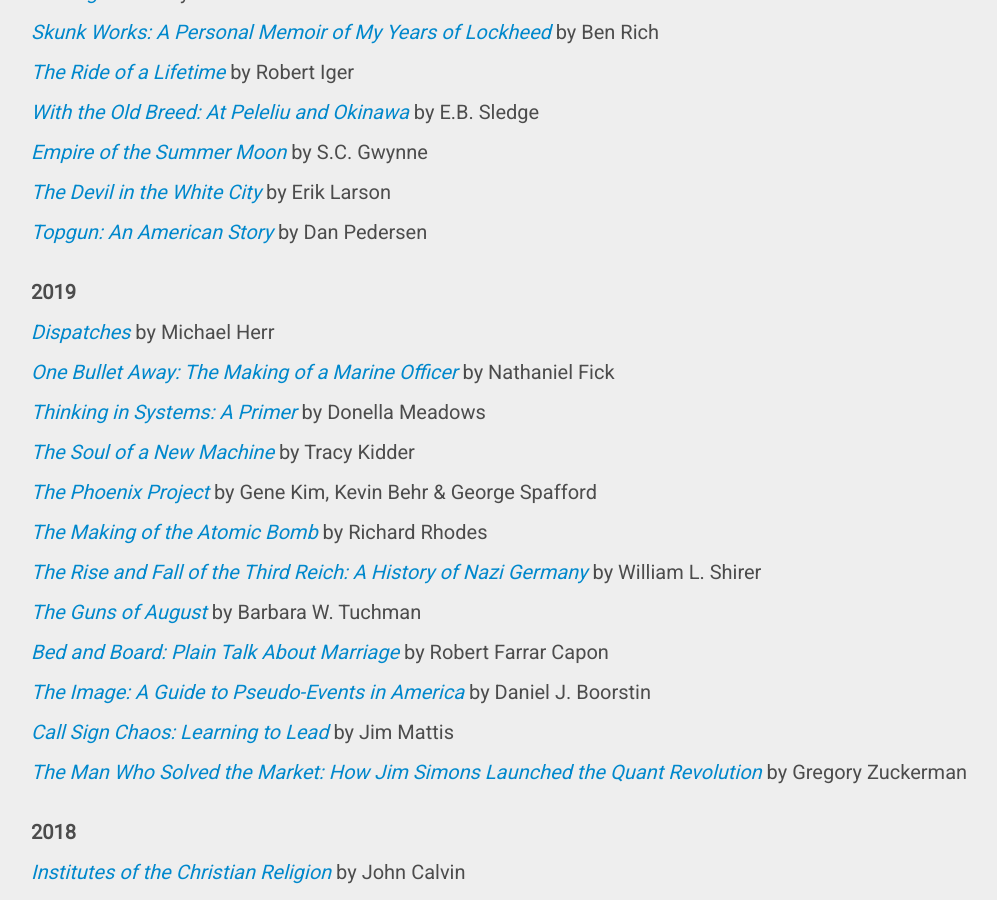
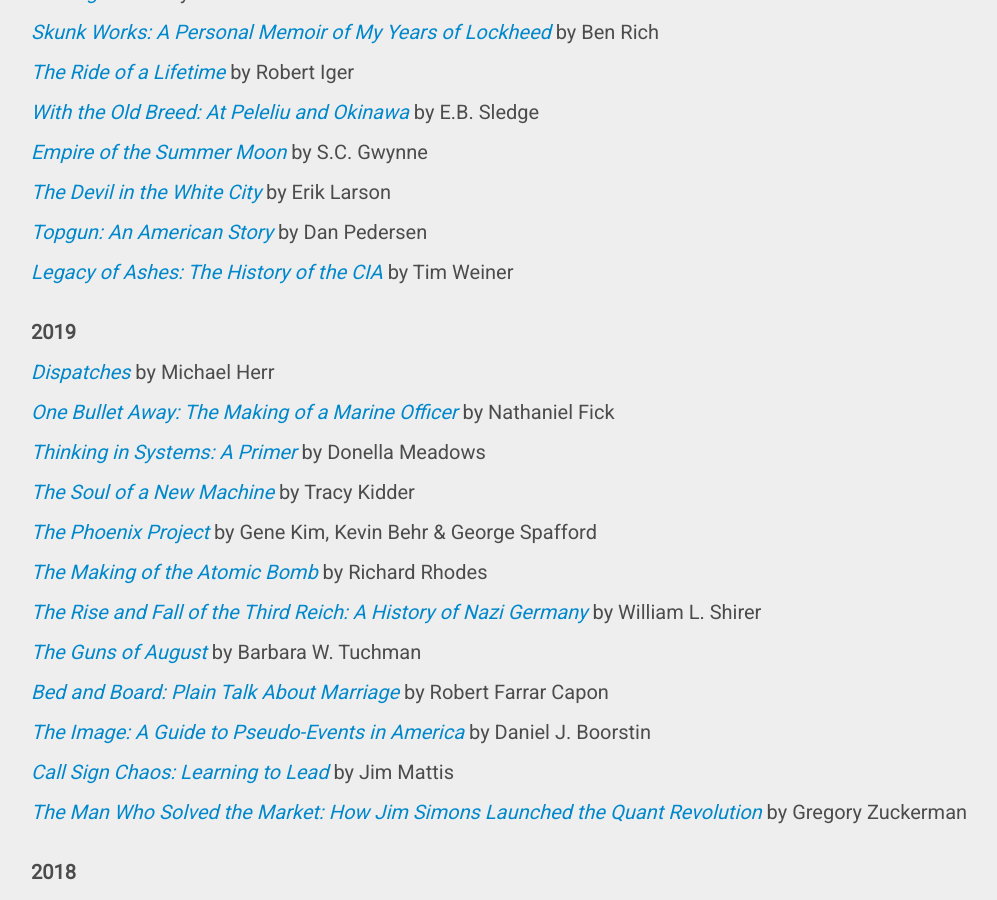
Before and after one commit to speric/speric.github.com, a Jekyll site: the page built from books/index.html, in a window 1280 px wide and 900 px high, scrolled down 589 px. Shown: the whole window, without its empty margins (139-1136 px from the left). Built offline with Jekyll 4.4.1, drawn with Linux system fonts in a browser that asks for light colours; some web fonts are replaced; comment, search, counter and statistics services are not loaded.

Commit message:
Add 'Legacy of Ashes' to Books

```diff
--- a/books/index.html
+++ b/books/index.html
@@ -21,6 +21,7 @@
   <p><i><a href="https://www.simonandschuster.com/books/Empire-of-the-Summer-Moon/S-C-Gwynne/9781416591061">Empire of the Summer Moon</a></i> by S.C. Gwynne</p>
   <p><i><a href="https://www.amazon.com/Devil-White-City-Madness-Changed/dp/0375725601">The Devil in the White City</a></i> by Erik Larson</p>
   <p><i><a href="https://www.amazon.com/Topgun-American-Story-Dan-Pedersen/dp/0316416266">Topgun: An American Story </a></i> by Dan Pedersen</p>
+  <p><i><a href="https://www.amazon.com/Legacy-Ashes-History-Tim-Weiner/dp/0307389006">Legacy of Ashes: The History of the CIA </a></i> by Tim Weiner</p>
 
   <br/>
 
```
